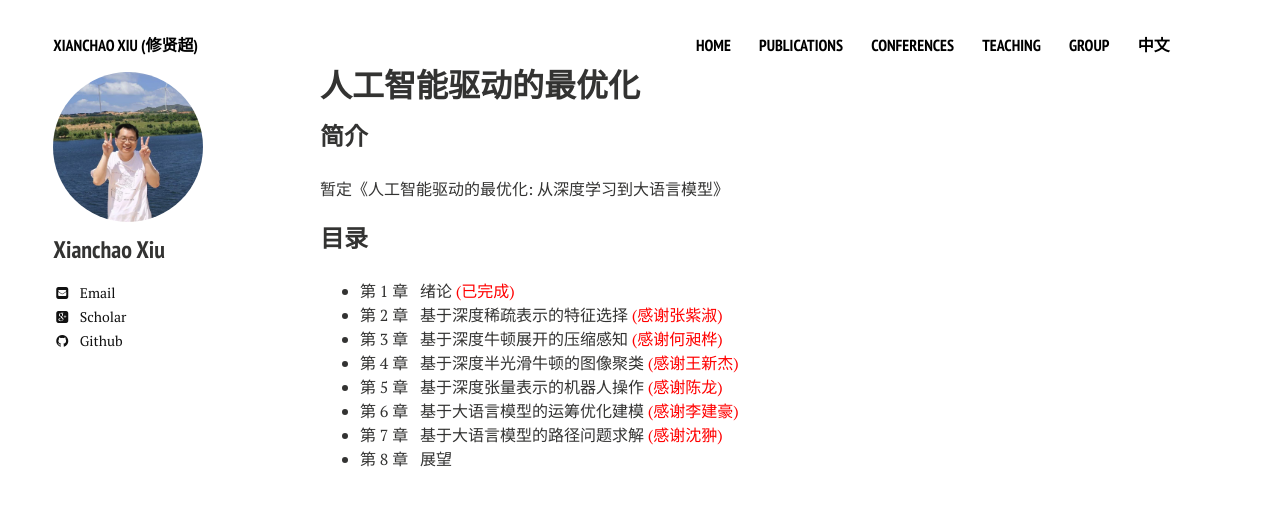
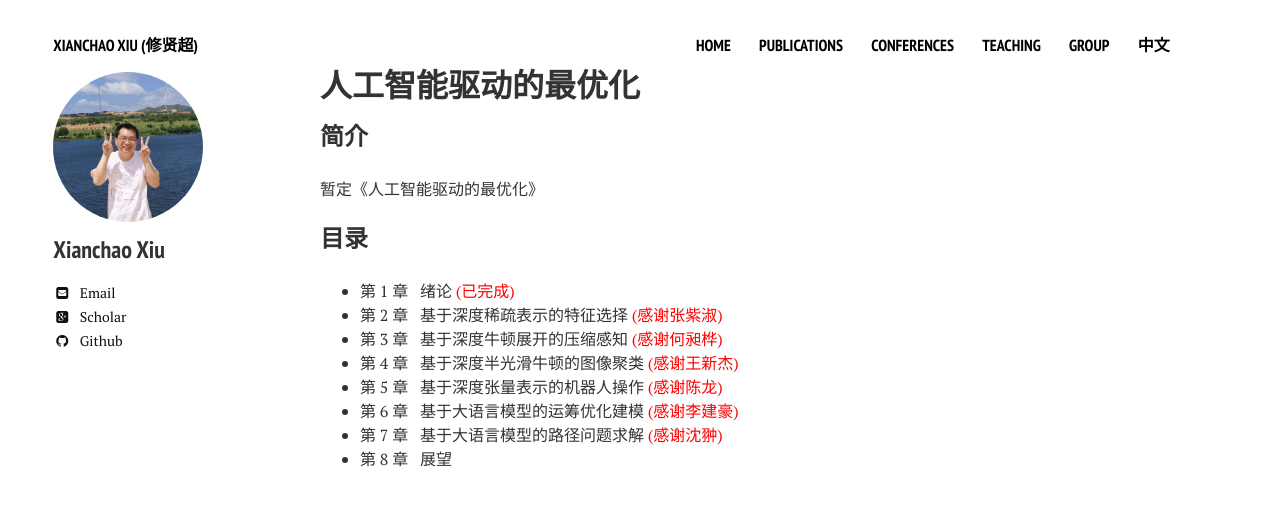
Before and after one commit to xianchaoxiu/xianchaoxiu.github.io, a Jekyll site: the page built from chinese/book/AIOPT/index.md, in a window 1280 px wide. Shown: the top 506 px of the page. Built offline with Jekyll 4.4.1, drawn with Linux system fonts in a browser that asks for light colours; nearby versions of some CDN libraries.

Commit message:
Update index.md

```diff
--- a/chinese/book/AIOPT/index.md
+++ b/chinese/book/AIOPT/index.md
@@ -6,7 +6,7 @@ share: false
 ---
 
 ### 简介
-暂定《人工智能驱动的最优化: 从深度学习到大语言模型》
+暂定《人工智能驱动的最优化》
 
 ### 目录
 - 第 1 章 &nbsp;  绪论 <span style="color:#ff0000">(已完成)</span> <br>
```
